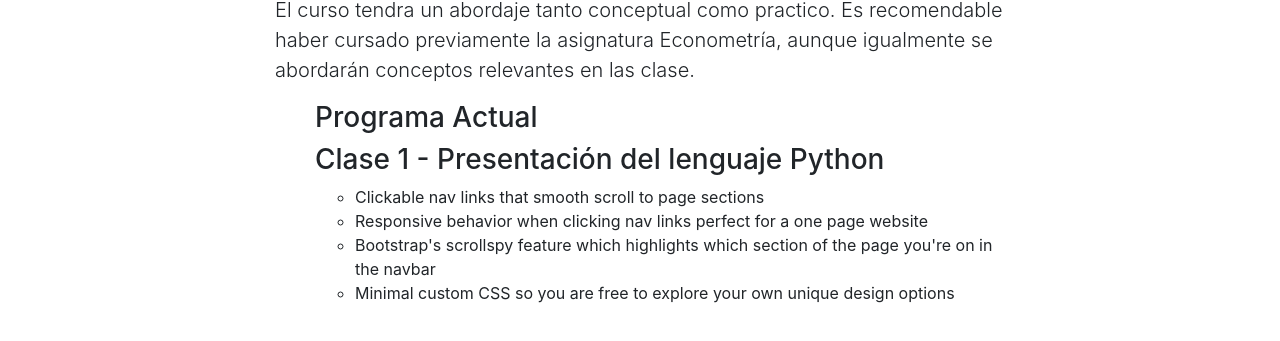
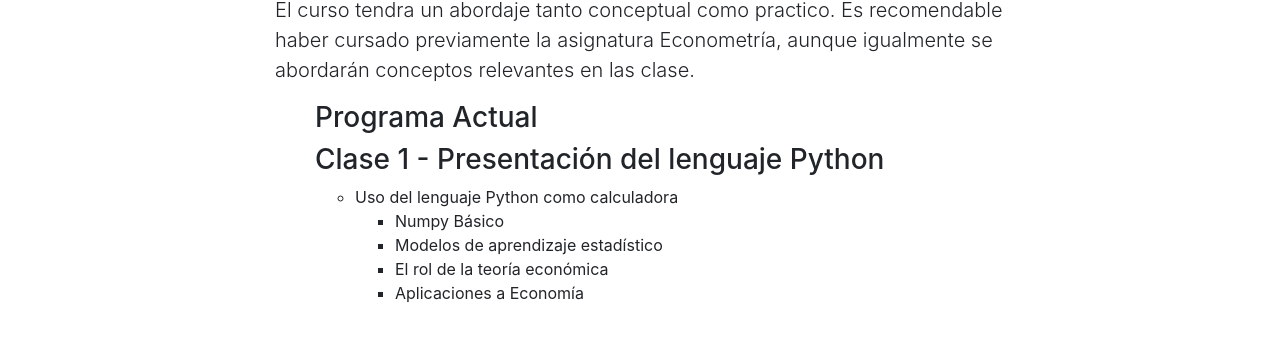
Before and after one commit to edsilvaf/Curso-Python-Analisis-de-datos, a website with bundled scripts: page index.html in a window 1280 px wide. Shown: the part 559-900 px from the top of the page. Built offline with nearby package versions, Linux system fonts and the light colour scheme.

Commit message:
Update index.html

```diff
--- a/index.html
+++ b/index.html
@@ -63,10 +63,12 @@
             <h3>Programa Actual</h3>
             <h3>Clase 1 - Presentación del lenguaje Python</h3>
 <ul>
-            <li>Clickable nav links that smooth scroll to page sections</li>
-            <li>Responsive behavior when clicking nav links perfect for a one page website</li>
-            <li>Bootstrap's scrollspy feature which highlights which section of the page you're on in the navbar</li>
-            <li>Minimal custom CSS so you are free to explore your own unique design options</li>
+            <li>Uso del lenguaje Python como calculadora</li>
+<ul>
+            <li>Numpy Básico</li>
+            <li>Modelos de aprendizaje estadístico</li>
+            <li>El rol de la teoría económica</li>
+            <li>Aplicaciones a Economía</li>
           </ul>
         </div>
       </div>
```
